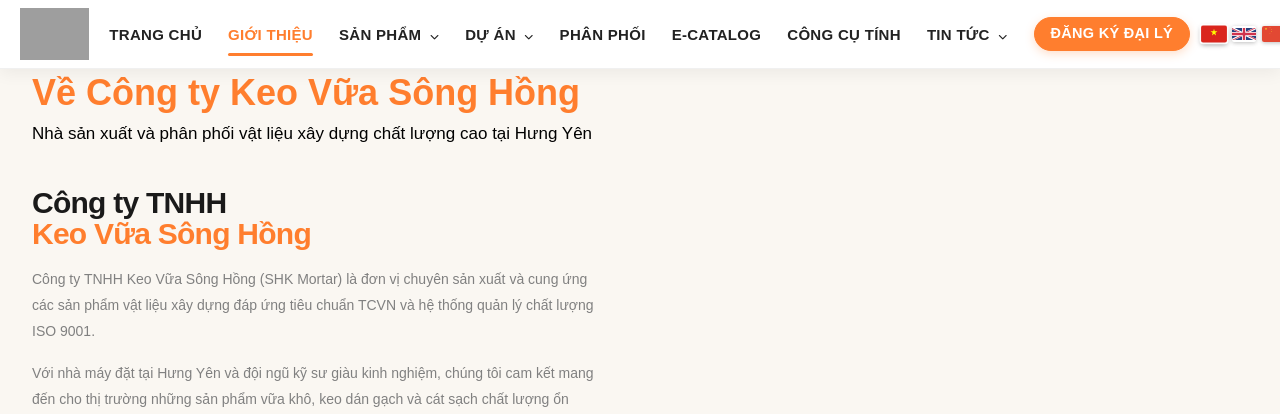
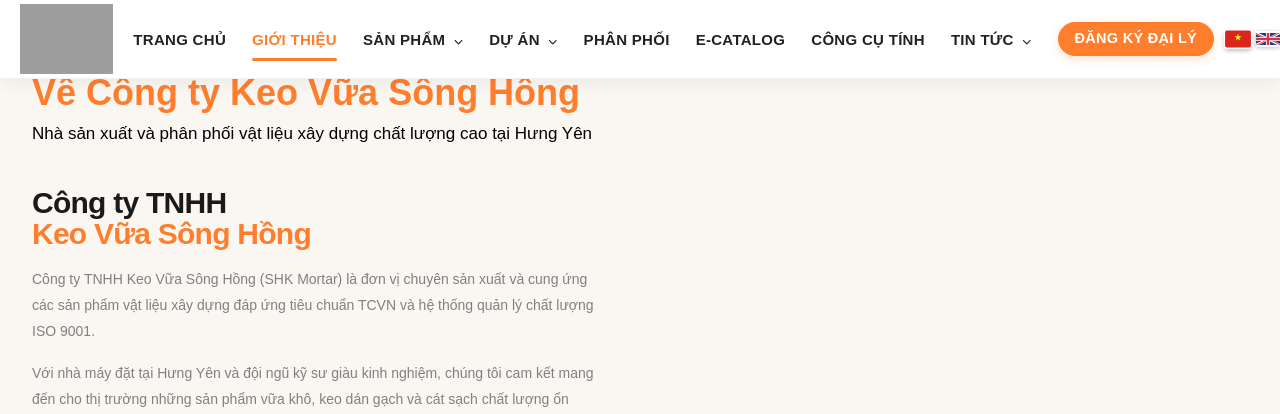
Before and after one commit to ngovandat2005/test, a Django app: page /gioi-thieu/ in a window 1280 px wide. Shown: the top 414 px of the page. Run offline with Django 5.2, Linux system fonts and the light colour scheme; some libraries are stand-ins or nearby versions; some web fonts are replaced; grey boxes are pictures that could not be loaded.

Commit message:
Tang kich thuoc logo header len 70px

```diff
--- a/main/templates/main/base.html
+++ b/main/templates/main/base.html
@@ -10,7 +10,7 @@
     <link rel="preconnect" href="https://fonts.gstatic.com" crossorigin>
     <link href="https://fonts.googleapis.com/css2?family=Bai+Jamjuree:ital,wght@0,300;0,400;0,500;0,600;0,700;1,300;1,400&display=swap" rel="stylesheet">
     <link rel="stylesheet" href="https://cdnjs.cloudflare.com/ajax/libs/font-awesome/6.5.0/css/all.min.css">
-    <link rel="stylesheet" href="{% static 'css/style.css' %}?v=205">
+    <link rel="stylesheet" href="{% static 'css/style.css' %}?v=206">
     {% block extra_css %}{% endblock %}
 </head>
 <body>
--- a/static/css/style.css
+++ b/static/css/style.css
@@ -105,7 +105,7 @@
   align-items: center;
   justify-content: space-between;
   gap: 12px;
-  height: 68px;
+  height: 78px;
 }
 
 .nav-logo {
@@ -116,8 +116,9 @@
   flex-shrink: 0;
 }
 .nav-logo-img {
-  height: 52px;
+  height: 70px;
   width: auto;
+  max-height: 74px;
   object-fit: contain;
   background: transparent;
   padding: 0;
```
